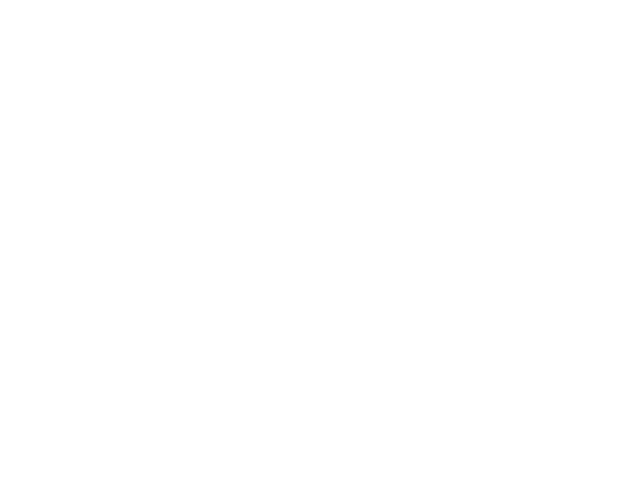
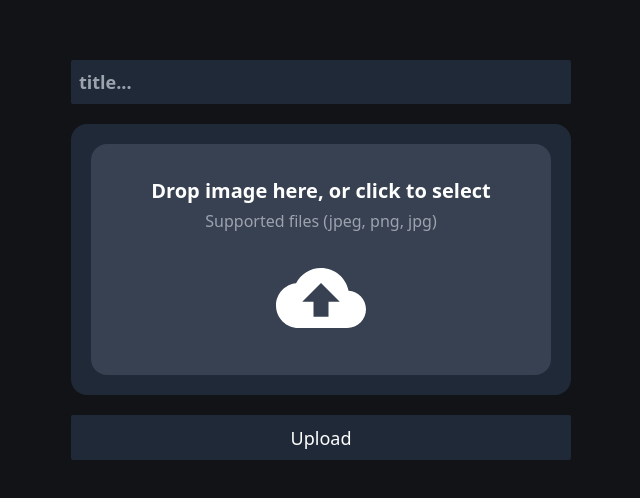
Before and after one commit to mpoweredo/nextjs-typescript-share-photo, a Next.js app: page / in a window 1280 px wide. Shown: the part 140-638 px from the top of the page, without its empty margins (319-959 px from the left). Built offline with nearby package versions, Linux system fonts and the light colour scheme.

Commit message:
Added Ui in main page

```diff
--- /dev/null
+++ b/components/DropArea.tsx
@@ -0,0 +1,34 @@
+import React, { useCallback, useState } from 'react';
+import { useDropzone } from 'react-dropzone';
+import CloudUploadIcon from '@mui/icons-material/CloudUpload';
+import { db, storage } from '../data/firebaseConfig';
+
+const DropArea = () => {
+	const [selectedFile, setSelectedFile] = useState<string>('');
+
+	const onDrop = useCallback((acceptedFiles: any) => {
+		console.log(acceptedFiles);
+		setSelectedFile(URL.createObjectURL(new Blob(acceptedFiles)));
+	}, []);
+	const { getRootProps, getInputProps, isDragActive } = useDropzone({ onDrop, maxFiles: 1 });
+
+	return (
+		<div className='w-[500px] h-[400px] flex flex-col items-center'>
+            <input type="text" className='mb-5 px-2 py-2 rounded-sm bg-gray-800 outline-none w-full text-gray-50 font-semibold' placeholder='title...' />
+			<div className='w-full h-full bg-gray-800 rounded-2xl p-5'>
+				<div
+					{...getRootProps()}
+					className='bg-gray-700 text-white rounded-2xl w-full h-full p-3 text-center flex items-center justify-center flex-col gap-1 text-xl font-bold cursor-pointer'>
+					<input {...getInputProps()} />
+					{isDragActive ? <p>Drop the file here...</p> : <p>Drop image here, or click to select</p>}
+                    <p className='text-gray-400 font-medium text-base mb-4'>Supported files (jpeg, png, jpg)</p>
+					<CloudUploadIcon sx={{ fontSize: 90 }} />
+				</div>
+			</div>
+            <button className='mt-5 bg-gray-800 w-full h-[70px] rounded-sm hover:bg-gray-700'>Upload</button>
+			<img src={selectedFile} alt='' />
+		</div>
+	);
+};
+
+export default DropArea;
--- /dev/null
+++ b/data/firebaseConfig.js
@@ -0,0 +1,22 @@
+// Import the functions you need from the SDKs you need
+import { initializeApp, getApps, getApp } from 'firebase/app';
+import { getFirestore } from 'firebase/firestore';
+import { getStorage } from 'firebase/storage';
+// TODO: Add SDKs for Firebase products that you want to use
+// https://firebase.google.com/docs/web/setup#available-libraries
+
+// Your web app's Firebase configuration
+const firebaseConfig = {
+	apiKey: process.env.apiKey,
+	authDomain: process.env.authDomain,
+	projectId: process.env.projectId,
+	storageBucket: process.env.storageBucket,
+	messagingSenderId: process.env.messagingSenderId,
+	appId: process.env.appId,
+};
+
+// Initialize Firebase
+const app = !getApps().length ? initializeApp(firebaseConfig) : getApp();
+const db = getFirestore();
+const storage = getStorage();
+export { app, db, storage };
--- a/package.json
+++ b/package.json
@@ -9,6 +9,11 @@
     "lint": "next lint"
   },
   "dependencies": {
+    "@emotion/react": "^11.10.0",
+    "@emotion/styled": "^11.10.0",
+    "@mui/icons-material": "^5.8.4",
+    "@mui/material": "^5.9.2",
+    "firebase": "^9.9.1",
     "next": "12.2.3",
     "react": "18.2.0",
     "react-dom": "18.2.0",
--- a/pages/index.tsx
+++ b/pages/index.tsx
@@ -1,9 +1,10 @@
 import type { NextPage } from 'next'
+import DropArea from '../components/DropArea'
 
 const Home: NextPage = () => {
   return (
-    <div>
-
+    <div className='h-screen w-100 bg-[#121316] text-white text-lg flex items-center justify-center'>
+        <DropArea />
     </div>
   )
 }
```
Also changed, not shown: 2 other files (tests, documents, lock files or other folders).
